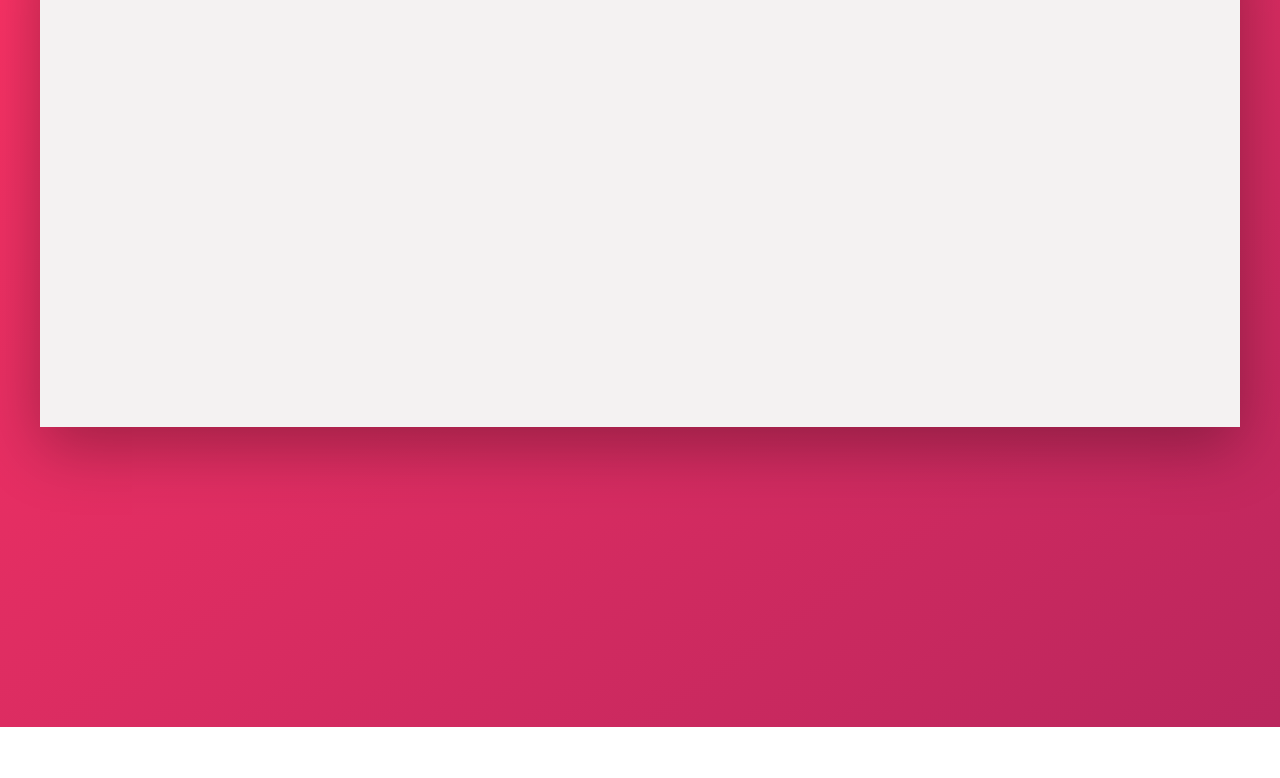
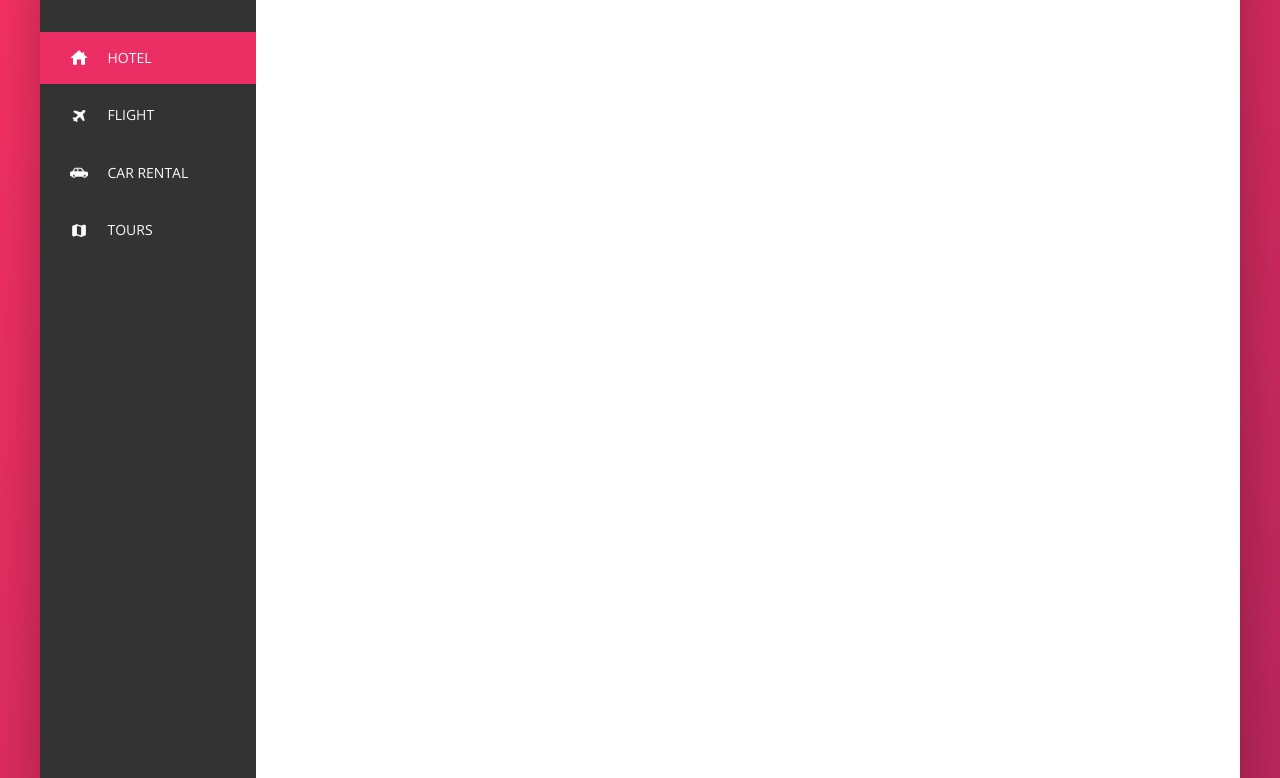
Before and after one commit to mounikaperi/css-project-assignments, a plain HTML site: page Project-Trillio/index.html in a window 1280 px wide. Shown: the part 153-931 px from the top of the page. Before the commit the page ends 880 px from the top, so only its background shows below. Drawn offline with nearby package versions, Linux system fonts and the light colour scheme.

Commit message:
The Sidebar section

```diff
--- a/Project-Trillio/index.html
+++ b/Project-Trillio/index.html
@@ -39,6 +39,42 @@
                 </div>
             </nav>
         </header>
+        <div class="content">
+            <nav class="sidebar">
+                <ul class="side-nav">
+                    <li class="side-nav__item side-nav__item--active">
+                        <a href="#" class="side-nav__link">
+                        <img src="images/icon-home.png" alt="Home" class="side-nav__icon" />
+                        <span>Hotel</span>
+                        </a>
+                    </li>
+                    <li class="side-nav__item">
+                        <a href="#" class="side-nav__link">
+                        <img src="images/icon-aircraft.png" alt="Home" class="side-nav__icon" />
+                        <span>Flight</span>
+                        </a>
+                    </li>
+                    <li class="side-nav__item">
+                        <a href="#" class="side-nav__link">
+                        <img src="images/icon-carrental.png" alt="Home" class="side-nav__icon" />
+                        <span>Car Rental</span>
+                        </a>
+                    </li>
+                    <li class="side-nav__item">
+                        <a href="#" class="side-nav__link">
+                        <img src="images/icon-map.png" alt="Home" class="side-nav__icon" />
+                        <span>Tours</span>
+                        </a>
+                    </li>
+                </ul>
+                <div class="legal">
+                    &copy; 2017 by Trillio. All rights reserved.
+                </div>
+            </nav>
+            <main class="hotel-view">
+
+            </main>
+        </div>
     </div>
 </body>
 
--- a/Project-Trillio/sass/_components.scss
+++ b/Project-Trillio/sass/_components.scss
@@ -16,7 +16,7 @@
         color: inherit;
         background-color: var(--color-grey-light-2);
         border: none;
-        padding: 0.7rem 0.2rem;
+        padding: 0.7rem 2.0rem;
         border-radius: 100px;
         width: 90%;
         transition: all 0.2s;
@@ -93,3 +93,66 @@
         margin-right: 1rem;
     }
 }
+
+//Side Navigation
+.side-nav {
+    font-size: 1.4rem;
+    list-style: none;
+    margin-top: 3.5rem;
+    &__item {
+        position: relative;
+        &:not(:last-child){
+            margin-bottom: 0.5rem;
+        }
+    }
+    &__item::before {
+        content: "";
+        position: absolute;
+        top: 0;
+        left: 0;
+        height: 100%;
+        width: 3px;
+        background-color: var(--color-primary);
+        transform: scaleY(0); //Element scales in Y direction only
+        transition: transform 0.2s, width 0.4s cubic-bezier(1,0,0,1) .2s, background-color 0.1s;
+    }
+    &__item:hover::before,
+    &__item--active::before {
+        transform: scaleY(1);
+        width: 100%;
+    }
+    &__item:active::before {
+        background-color: var(--color-primary-light);
+    }
+    &__link:link ,
+    &__link:visited {
+        color: var(--color-grey-light-1);
+        text-decoration: none;
+        text-transform: uppercase;
+        display: block;
+        padding: 1.5rem 3rem;
+        display: flex;
+        align-items: center;
+        position: relative;
+        z-index: 10;
+    }
+    &__link:hover {
+        color: #fff;
+        cursor: pointer;
+    }
+    &__icon {
+        filter: brightness(0) invert(1);
+        width: 1.75rem;
+        height: 1.75rem;
+        margin-right: 2rem;
+        fill: white;
+    }
+
+//Legal Text
+.legal {
+    font-size: 1.2rem;
+    text-align: center;
+    padding: 2.5rem;
+    color: var(--color-grey-light-4);
+}
+}
--- a/Project-Trillio/sass/_layout.scss
+++ b/Project-Trillio/sass/_layout.scss
@@ -20,8 +20,12 @@
 .sidebar {
     background-color: var(--color-grey-dark-1);
     flex: 0 0 18%;
+    display: flex;
+    flex-direction: column;
+    justify-content: space-between;
 }
 .hotel-view {
     background-color: #fff;
     flex: 1;
+    height: 80rem;
 }
```
Also changed, not shown: Project-Trillio/css/style.css, Project-Trillio/images/icon-aircraft.png (added), Project-Trillio/images/icon-carrental.png (added), Project-Trillio/images/icon-home.png (added), Project-Trillio/images/icon-map.png (added).
